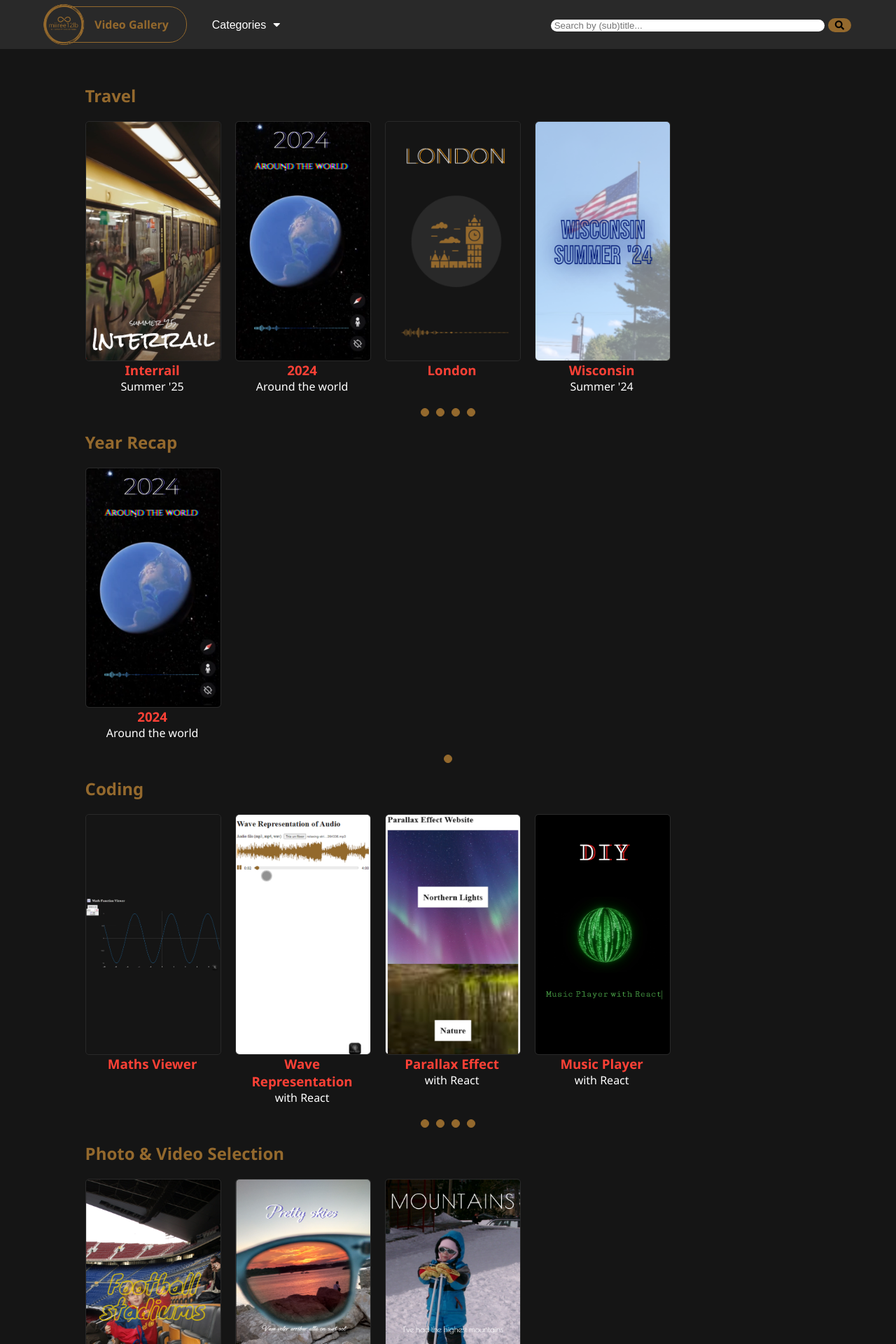
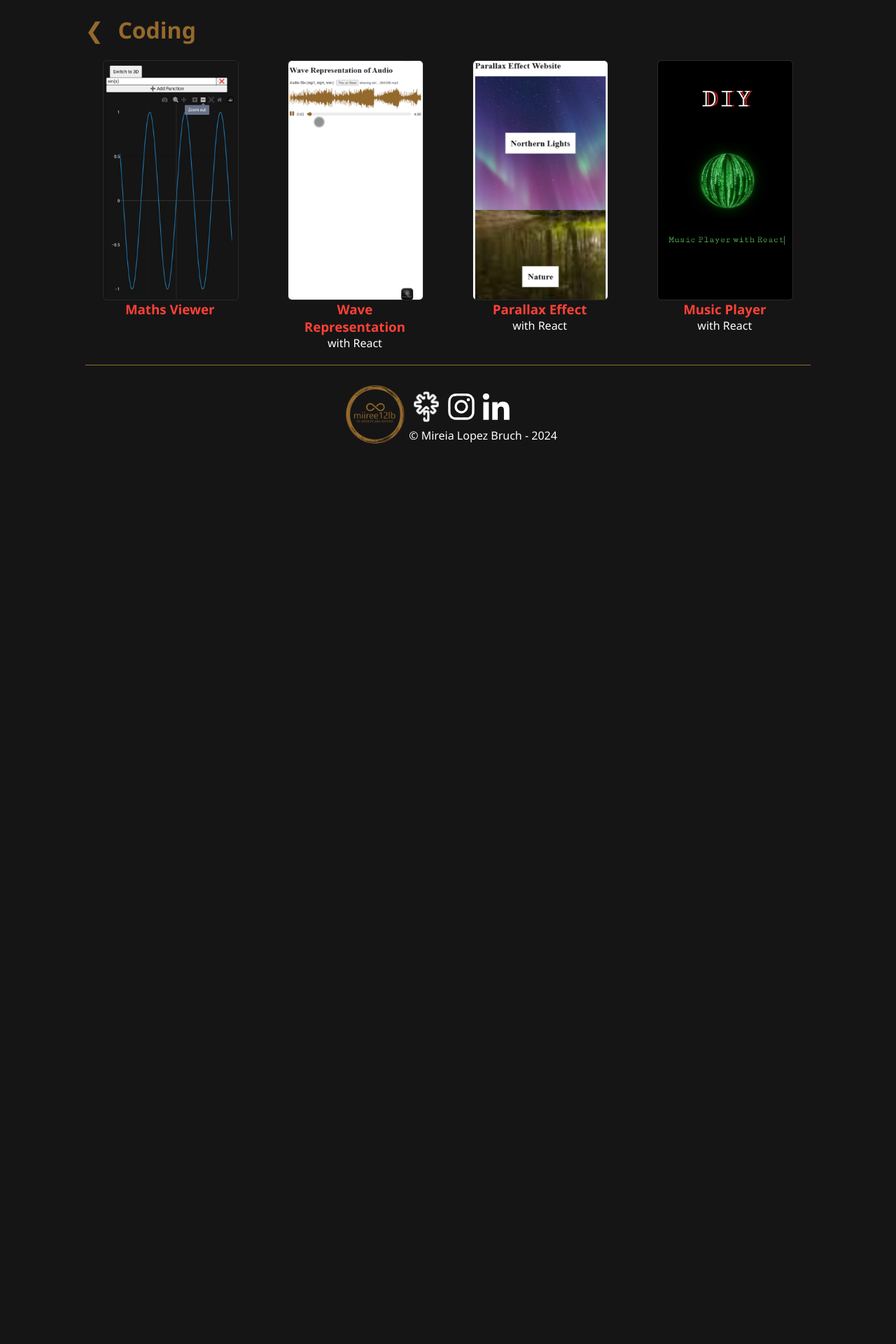
Before and after one commit to miiree12lb/video-gallery, a React (Create React App) app: page /coding in a window 1280 px wide. Shown: the top 1920 px of the page at 70% size. After the commit the page ends 800 px from the top, so only its background shows below. Built offline with nearby package versions, Linux system fonts and the light colour scheme.

Commit message:
view all page

```diff
--- /dev/null
+++ b/src/ViewAll.jsx
@@ -0,0 +1,89 @@
+import React, { useState } from "react";
+import { useNavigate } from "react-router-dom";
+import DriveVideoEmbed from "./DriveVideoEmbed.jsx";
+import { useMediaQuery } from "react-responsive";
+import "./css/grid.css"
+
+function ViewAll({ title, verticalVideoList, horizontalVideoList, currentVideoId, setCurrentVideoId }) {
+    const isDesktop = useMediaQuery({ query: "(min-width: 801px)" });
+    const [initialId, setInitialId] = useState(0);
+    const navigate = useNavigate();
+
+    function assignListIds(videos) {
+        return videos.map((video, listId) => ({ ...video, listId }));
+    }
+
+    if (verticalVideoList)
+        verticalVideoList = assignListIds(verticalVideoList);
+
+    if (horizontalVideoList)
+        horizontalVideoList = assignListIds(horizontalVideoList);
+
+    const handleVideoPlay = (videoId) => {
+        if (currentVideoId && currentVideoId !== videoId) {
+            const currentVideo = document.getElementById(`iframe-${currentVideoId}`);
+            if (currentVideo && typeof currentVideo.pause === "function") {
+                currentVideo.pause();
+            }
+        }
+
+        setCurrentVideoId(videoId);
+    };
+
+    return (
+        <div className="view-all-container">
+            <div className="view-all-title">
+                <h1 onClick={() => navigate("/")}>&#10094;</h1>
+                <h1>{title}</h1>
+            </div>
+
+            {verticalVideoList && <div className="vertical-grid">
+                {verticalVideoList.map((video) => (
+                    <div key={video.id} className="video-item">
+                        <DriveVideoEmbed
+                            videoUrl={video.videoUrl}
+                            vertical={video.vertical}
+                            title={video.title}
+                            subtitle={video.subtitle}
+                            videoId={video.id}
+                            isPlaying={currentVideoId === video.id}
+                            onPlay={handleVideoPlay}
+                            thumbnail={video.thumbnail}
+                        />
+                        <div
+                            style={{maxWidth: video.vertical ? (isDesktop ? "15vw" : "30vw") : (isDesktop ? `${(20 * 16) / 9}vw` : `${(35 * 16) / 9}vw`)}}
+                        >
+                            <h3>{video.title}</h3>
+                            <p>{video.subtitle}</p>
+                        </div>
+                    </div>
+                ))}
+            </div>}
+
+            {horizontalVideoList && <div className="horizontal-grid">
+                {horizontalVideoList.map((video) => (
+                    <div key={video.id} className="video-item">
+                        <DriveVideoEmbed
+                            videoUrl={video.videoUrl}
+                            vertical={video.vertical}
+                            title={video.title}
+                            subtitle={video.subtitle}
+                            videoId={video.id}
+                            isPlaying={currentVideoId === video.id}
+                            onPlay={handleVideoPlay}
+                            thumbnail={video.thumbnail}
+                        />
+                        <div
+                            style={{maxWidth: video.vertical ? (isDesktop ? "15vw" : "30vw") : (isDesktop ? `${(20 * 16) / 9}vw` : `${(35 * 16) / 9}vw`)}}
+                        >
+                            <h3>{video.title}</h3>
+                            <p>{video.subtitle}</p>
+                        </div>
+                    </div>
+                ))}
+            </div>}
+        </div>
+    );
+}
+
+export default ViewAll;
--- /dev/null
+++ b/src/css/grid.css
@@ -0,0 +1,13 @@
+.vertical-grid {
+    display: grid;
+    grid-template-columns: repeat(4, 1fr);
+    gap: 20px;
+    justify-items: center;
+}
+
+.horizontal-grid {
+    display: grid;
+    grid-template-columns: repeat(2, 1fr);
+    gap: 20px;
+    justify-items: center;
+}
--- a/src/css/root.css
+++ b/src/css/root.css
@@ -31,3 +31,27 @@ h1, h2 {
 #view {
     padding-top: 100px;
 }
+.header {
+    display: flex;
+    justify-content: space-between;
+    align-items: center;
+}
+
+.view-all {
+    cursor: pointer;
+}
+
+.view-all:hover {
+    color:#94692d;
+}
+
+.view-all-title {
+    display: flex;
+    position: -webkit-sticky;
+    position: sticky;
+    gap: 20px
+}
+
+.view-all-container {
+    margin-bottom: 20px;
+}
--- a/src/index.jsx
+++ b/src/index.jsx
@@ -1,8 +1,9 @@
 import React, { useState, useEffect, useRef } from "react";
 import { createRoot } from "react-dom/client";
-import { BrowserRouter } from "react-router-dom";
+import { BrowserRouter, Routes, Route, useNavigate, useLocation } from "react-router-dom";
 import { v4 as uuidv4 } from 'uuid';
 import VideoSlider from "./VideoSlider.jsx";
+import ViewAll from "./ViewAll.jsx";
 import './css/root.css';
 import Footer from "./Footer.jsx";
 import Nabvar from "./Navbar.jsx";
@@ -22,7 +23,7 @@ import reactHowToThumb from "./assets/thumbnails/reactHowToThumb.png";
 import musicPlayerThumb from "./assets/thumbnails/musicPlayerThumb.png";
 import parallaxEffectThumb from "./assets/thumbnails/parallaxThumb.png";
 import waveRepresentationThumb from "./assets/thumbnails/waveRepresentationThumb.png";
-import mathsFunctionsViewerThumb from "./assets/thumbnails/mathsViewerThumb.png";
+import mathsFunctionsViewerThumb from "./assets/thumbnails/mathsViewerThumb.jpg";
 
 import wisconsinVideo from "./assets/videos/Wisconsin_ Summer '24.mp4";
 import londonVideo from "./assets/videos/London.mp4";
@@ -42,6 +43,8 @@ import waveRepresentationVideo from "./assets/videos/Wave Representation.mp4";
 import mathsFunctionsViewerVideo from "./assets/videos/Maths Viewer.mp4";
 
 function Root() {
+    const navigate = useNavigate();
+    const location = useLocation();
     const viewRef = useRef(null);
     const [categories, setCategories] = useState([]);
     const [selectedCategory, setSelectedCategory] = useState("All");
@@ -56,51 +59,49 @@ function Root() {
     const [celebrationsVideos, setCelebrationsVideos] = useState([]);
     const [codingVideos, setCodingVideos] = useState([]);
 
-    const video2024 = {videoUrl:video2024mp4, vertical: true, title: "2024", subtitle: "Around the world", thumbnail: thumb2024};
-    const videoMenu = {videoUrl: menuMentorVideo, vertical: false, title: "MenuMentor", thumbnail: menuMentorThumb};
-    const videoInterrail = {videoUrl: interrailVideo, vertical: true, title: "Interrail", subtitle: "Summer '25", thumbnail: interrailThumb};
-    const videoPrettySkies = {videoUrl: prettySkiesVideo, vertical: true, title: "Pretty Skies", thumbnail: prettySkiesThumb};
-    const videoMusicPlayer = {videoUrl: musicPlayerVideo, vertical: true, title: "Music Player", subtitle: "with React", thumbnail: musicPlayerThumb};
-    const videoParallax = {videoUrl: parallaxEffectVideo, vertical: true, title: "Parallax Effect", subtitle: "with React", thumbnail: parallaxEffectThumb};
-    const videoWave = {videoUrl: waveRepresentationVideo, vertical: true, title: "Wave Representation", subtitle: "with React", thumbnail: waveRepresentationThumb};
+    const video2024 = { videoUrl: video2024mp4, vertical: true, title: "2024", subtitle: "Around the world", thumbnail: thumb2024 };
+    const videoMenu = { videoUrl: menuMentorVideo, vertical: false, title: "MenuMentor", thumbnail: menuMentorThumb };
+    const videoInterrail = { videoUrl: interrailVideo, vertical: true, title: "Interrail", subtitle: "Summer '25", thumbnail: interrailThumb };
+    const videoPrettySkies = { videoUrl: prettySkiesVideo, vertical: true, title: "Pretty Skies", thumbnail: prettySkiesThumb };
+    const videoMusicPlayer = { videoUrl: musicPlayerVideo, vertical: true, title: "Music Player", subtitle: "with React", thumbnail: musicPlayerThumb };
+    const videoParallax = { videoUrl: parallaxEffectVideo, vertical: true, title: "Parallax Effect", subtitle: "with React", thumbnail: parallaxEffectThumb };
+    const videoWave = { videoUrl: waveRepresentationVideo, vertical: true, title: "Wave Representation", subtitle: "with React", thumbnail: waveRepresentationThumb };
 
     const initialTravelVideos = [
         videoInterrail,
         video2024,
-        { videoUrl: londonVideo, vertical: true, title: "London", thumbnail: londonThumb},
-        { videoUrl: wisconsinVideo, vertical: true, title: "Wisconsin", subtitle: "Summer '24", thumbnail: wisconsinThumb},
+        { videoUrl: londonVideo, vertical: true, title: "London", thumbnail: londonThumb },
+        { videoUrl: wisconsinVideo, vertical: true, title: "Wisconsin", subtitle: "Summer '24", thumbnail: wisconsinThumb },
     ];
 
     const initialPhotoAndVideoSelection = [
-        {videoUrl: footballStadiumsVideo, vertical: true, title: "Football Stadiums", thumbnail: footballStadiumsThumb},
+        { videoUrl: footballStadiumsVideo, vertical: true, title: "Football Stadiums", thumbnail: footballStadiumsThumb },
         videoPrettySkies,
-        {videoUrl: mountainsVideo, vertical: true, title: "Mountains", thumbnail: montainsThumb}
+        { videoUrl: mountainsVideo, vertical: true, title: "Mountains", thumbnail: montainsThumb }
     ];
 
-    const initialRecapVideos = [
-        video2024,
-    ];
+    const initialRecapVideos = [video2024];
 
     const initialSoftwarePromoVideos = [
-        {videoUrl: reactHowToVideo, vertical: false, title: "React How To", thumbnail: reactHowToThumb},
-        {videoUrl: colorPaletteGeneratorVideo, vertical: false, title: "Color Palette Generator", thumbnail: colorPaletteGeneratorThumb},
+        { videoUrl: reactHowToVideo, vertical: false, title: "React How To", thumbnail: reactHowToThumb },
+        { videoUrl: colorPaletteGeneratorVideo, vertical: false, title: "Color Palette Generator", thumbnail: colorPaletteGeneratorThumb },
         videoMenu
     ];
 
     const initialDiyVideos = [
         videoMusicPlayer,
-        {videoUrl: diy66Video, vertical: true, title: "Route 66", subtitle: "", thumbnail: diy66Thumb}
+        { videoUrl: diy66Video, vertical: true, title: "Route 66", subtitle: "", thumbnail: diy66Thumb }
     ];
 
     const initialCodingVideos = [
-        {videoUrl: mathsFunctionsViewerVideo, title: "Maths Viewer", vertical: true, thumbnail: mathsFunctionsViewerThumb},
+        { videoUrl: mathsFunctionsViewerVideo, title: "Maths Viewer", vertical: true, thumbnail: mathsFunctionsViewerThumb },
         videoWave,
         videoParallax,
         videoMusicPlayer
-    ]
+    ];
 
     const initialCelebrationsVideos = [
-        {videoUrl: yaya80Video, vertical: true, title: "Yaya 80", thumbnail: yaya80Thumb}
+        { videoUrl: yaya80Video, vertical: true, title: "Yaya 80", thumbnail: yaya80Thumb }
     ];
 
     useEffect(() => {
@@ -114,118 +115,88 @@ function Root() {
         setCodingVideos(assignVideoIds(initialCodingVideos));
     }, []);
 
-    useEffect(() => {
-        if (viewRef.current) {
-            const h2Elements = viewRef.current.querySelectorAll("h2");
-            const h2Text = Array.from(h2Elements).map((h2) => h2.textContent);
-            setCategories(["All", ...h2Text]);
-        }
-    }, []);
-
     const filterVideos = (videos) => {
         if (!searchQuery) return videos;
         return videos.filter(
             (video) =>
-                (video.title !== undefined && video.title.toLowerCase().includes(searchQuery.toLowerCase())) ||
-                (video.subtitle !== undefined && video.subtitle.toLowerCase().includes(searchQuery.toLowerCase()))
+                (video.title && video.title.toLowerCase().includes(searchQuery.toLowerCase())) ||
+                (video.subtitle && video.subtitle.toLowerCase().includes(searchQuery.toLowerCase()))
         );
     };
 
+    const handleViewAll = (path) => {
+        navigate(path);
+    };
+
+    const isHomePage = location.pathname === "/";
+
     return (
-        <BrowserRouter>
+        <>
+            {isHomePage && (
                 <Nabvar
                     categories={categories}
                     selectedCategory={selectedCategory}
                     setSelectedCategory={setSelectedCategory}
                     setSearchQuery={setSearchQuery}
                 />
+            )}
 
+            <Routes>
+                <Route
+                    path="/"
+                    element={
                         <div id="view" ref={viewRef}>
-                {(selectedCategory === "All" || selectedCategory === "Travel") && (
+                            <Section title="Travel" videos={filterVideos(travelVideos)} currentVideoId={currentVideoId} setCurrentVideoId={setCurrentVideoId} onViewAll={() => handleViewAll("/travel")} />
+                            <Section title="Year Recap" videos={filterVideos(recapVideos)} currentVideoId={currentVideoId} setCurrentVideoId={setCurrentVideoId} onViewAll={() => handleViewAll("/year-recap")} />
+                            <Section title="Coding" videos={filterVideos(codingVideos)} currentVideoId={currentVideoId} setCurrentVideoId={setCurrentVideoId} onViewAll={() => handleViewAll("/coding")} />
+                            <Section title="Photo & Video Selection" videos={filterVideos(photoAndVideoSelection)} currentVideoId={currentVideoId} setCurrentVideoId={setCurrentVideoId} onViewAll={() => handleViewAll("/photo-video")} />
+                            <Section title="DIY" videos={filterVideos(diyVideos)} currentVideoId={currentVideoId} setCurrentVideoId={setCurrentVideoId} onViewAll={() => handleViewAll("/diy")} />
+                            <Section title="Celebrations" videos={filterVideos(celebrationsVideos)} currentVideoId={currentVideoId} setCurrentVideoId={setCurrentVideoId} onViewAll={() => handleViewAll("/celebrations")} />
+                            <Section title="Software Promo" videos={filterVideos(softwarePromoVideos)} currentVideoId={currentVideoId} setCurrentVideoId={setCurrentVideoId} onViewAll={() => handleViewAll("/software-promo")} />
+                        </div>
+                    }
+                />
+
+                <Route path="/travel" element={<ViewAll title="Travel" verticalVideoList={travelVideos} currentVideoId={currentVideoId} setCurrentVideoId={setCurrentVideoId} />} />
+                <Route path="/year-recap" element={<ViewAll title="Year Recap" verticalVideoList={recapVideos} currentVideoId={currentVideoId} setCurrentVideoId={setCurrentVideoId} />} />
+                <Route path="/coding" element={<ViewAll title="Coding" verticalVideoList={codingVideos} currentVideoId={currentVideoId} setCurrentVideoId={setCurrentVideoId} />} />
+                <Route path="/photo-video" element={<ViewAll title="Photo & Video Selection" verticalVideoList={photoAndVideoSelection} currentVideoId={currentVideoId} setCurrentVideoId={setCurrentVideoId} />} />
+                <Route path="/diy" element={<ViewAll title="DIY" verticalVideoList={diyVideos} currentVideoId={currentVideoId} setCurrentVideoId={setCurrentVideoId} />} />
+                <Route path="/celebrations" element={<ViewAll title="Celebrations" verticalVideoList={celebrationsVideos} currentVideoId={currentVideoId} setCurrentVideoId={setCurrentVideoId} />} />
+                <Route path="/software-promo" element={<ViewAll title="Software Promo" horizontalVideoList={softwarePromoVideos} currentVideoId={currentVideoId} setCurrentVideoId={setCurrentVideoId} />} />
+            </Routes>
+
+            <div id="footer">
+                <Footer />
+            </div>
+        </>
+    );
+}
+
+function Section({ title, videos, currentVideoId, setCurrentVideoId, onViewAll }) {
+    return (
         <div>
-                        <h2>Travel</h2>
+            <div className="header">
+                <h2>{title}</h2>
+                <p className="view-all" onClick={onViewAll}>
+                    View all &#10095;
+                </p>
+            </div>
+
             <VideoSlider
-                            videoList={filterVideos(travelVideos)}
+                videoList={videos}
                 currentVideoId={currentVideoId}
                 setCurrentVideoId={setCurrentVideoId}
             />
         </div>
-                )}
-
-                {(selectedCategory === "All" || selectedCategory === "Year Recap") && (
-                    <div>
-                        <h2>Year Recap</h2>
-                        <VideoSlider
-                            videoList={filterVideos(recapVideos)}
-                            currentVideoId={currentVideoId}
-                            setCurrentVideoId={setCurrentVideoId}
-                        />
-                    </div>
-                )}
-
-                {(selectedCategory === "All" || selectedCategory === "Coding") && (
-                    <div>
-                        <h2>Coding</h2>
-                        <VideoSlider
-                            videoList={filterVideos(codingVideos)}
-                            currentVideoId={currentVideoId}
-                            setCurrentVideoId={setCurrentVideoId}
-                        />
-                    </div>
-                )}
-
-                {(selectedCategory === "All" || selectedCategory === "Photo & Video Selection") && (
-                    <div>
-                        <h2>Photo & Video Selection</h2>
-                        <VideoSlider
-                            videoList={filterVideos(photoAndVideoSelection)}
-                            currentVideoId={currentVideoId}
-                            setCurrentVideoId={setCurrentVideoId}
-                        />
-                    </div>
-                )}
-
-                {(selectedCategory === "All" || selectedCategory === "DIY") && (
-                    <div>
-                        <h2>DIY</h2>
-                        <VideoSlider
-                            videoList={filterVideos(diyVideos)}
-                            currentVideoId={currentVideoId}
-                            setCurrentVideoId={setCurrentVideoId}
-                        />
-                    </div>
-                )}
-
-                {(selectedCategory === "All" || selectedCategory === "Celebrations") && (
-                    <div>
-                        <h2>Celebrations</h2>
-                        <VideoSlider
-                            videoList={filterVideos(celebrationsVideos)}
-                            currentVideoId={currentVideoId}
-                            setCurrentVideoId={setCurrentVideoId}
-                        />
-                    </div>
-                )}
-
-                {(selectedCategory === "All" || selectedCategory === "Software Promo") && (
-                    <div>
-                        <h2>Software Promo</h2>
-                        <VideoSlider
-                            videoList={filterVideos(softwarePromoVideos)}
-                            currentVideoId={currentVideoId}
-                            setCurrentVideoId={setCurrentVideoId}
-                        />
-                    </div>
-                )}
-            </div>
-            <div id="footer">
-                <Footer />
-            </div>
-        </BrowserRouter>
     );
 }
 
 const rootElement = document.getElementById("root");
 if (rootElement) {
-    createRoot(rootElement).render(<Root />);
+    createRoot(rootElement).render(
+        <BrowserRouter>
+            <Root />
+        </BrowserRouter>
+    );
 }
```
Also changed, not shown: src/assets/thumbnails/mathsViewerThumb.jpg (added), src/assets/thumbnails/mathsViewerThumb.png (deleted). Lines whose indentation alone changed are shown as unchanged.
